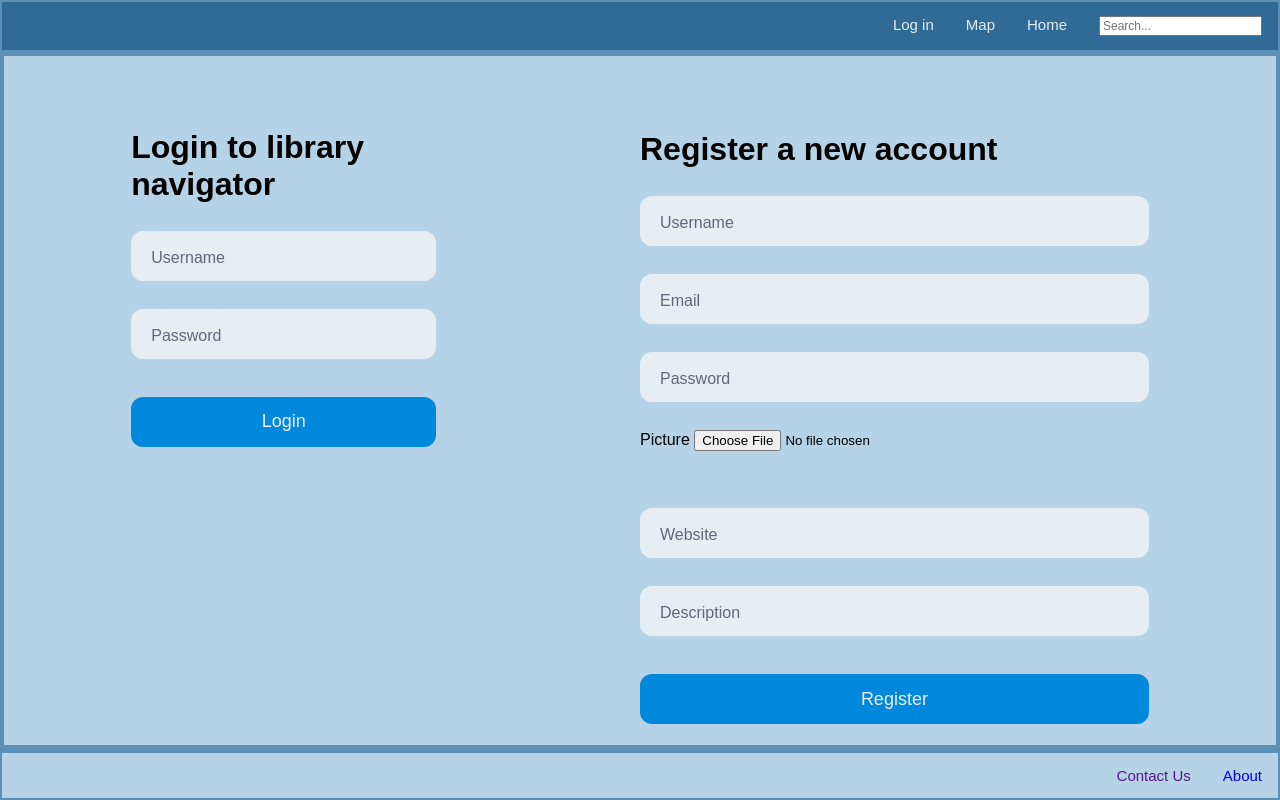
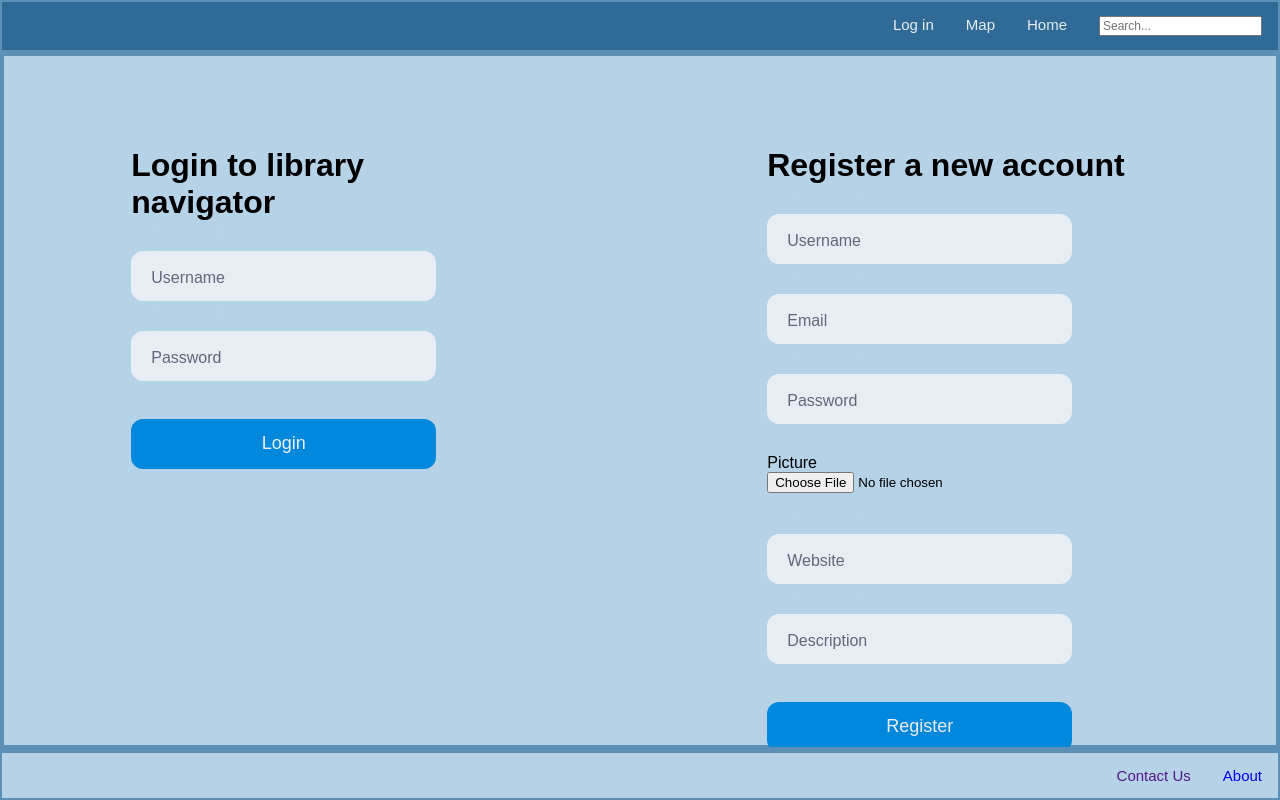
Before and after one commit to lab9teamA/library-navigator, a Django app: page /libnav/login/ in a window 1280 px wide. Run offline with Django 3.2, Linux system fonts and the light colour scheme.

Commit message:
Cleaned and fixed up login html css

```diff
--- a/static/css/base.css
+++ b/static/css/base.css
@@ -574,7 +574,7 @@
     border-style: none;
 }
 
-#bodyBlock #loginPage .lrBlock {
+#bodyBlock .lrBlock {
     height: 80%;
     display: flex;
     flex-direction: row;
@@ -584,7 +584,7 @@
 
 }
 
-#bodyBlock #loginPage .lrBlock #loginWrapper {
+#bodyBlock .lrBlock .lrWrapper {
     width: 60%;
     height: 100%;
     border-radius: 20px;
@@ -594,40 +594,19 @@
 
 #bodyBlock #loginPage .lrBlock h1 {
     font-weight: 600;
-    margin: 1% 0 1% 0;
     padding: 0;
 }
 
 
-#bodyBlock #loginPage .lrBlock #registerWrapper {
-    width: 100%;
-    height: 100%;
-    border-radius: 20px;
-}
-
-#register_form {
-    height: 100%;
-    width: 100%;
+#bodyBlock .lrBlock .lrWrapper .input-container {
+    height: 50px;
+    position: relative;
+    width: 80%;
+    margin-top: 30px;
 }
 
 
-.input-container {
-    height: 50px;
-    position: relative;
-    width: 80%;
-    margin-top: 28px;
-}
-
-
-/*.ic1 {*/
-/*    margin-top: 40px;*/
-/*}*/
-
-/*.ic2 {*/
-/*    margin-top: 30px;*/
-/*}*/
-
-.input {
+#bodyBlock .lrBlock .lrWrapper .input {
     background-color: var(--lightest-blue);
     border-radius: 12px;
     border: 0;
@@ -639,6 +618,8 @@
     width: 100%;
 }
 
+/* Not sure why it only works by itself (no parent hierarchy)*/
+/* Reset is only for login.html */
 .cut {
     background-color: var(--light-blue);
     border-radius: 10px;
@@ -706,5 +687,6 @@
 
 
 .file-input {
-
+    padding: 0;
+    margin: 0;
 }
--- a/templates/libnav/login.html
+++ b/templates/libnav/login.html
@@ -7,7 +7,7 @@
 {% block body_block %}
 <div id="loginPage">
     <div class="lrBlock" id="loginBlock">
-        <div id="loginWrapper">
+        <div id="loginWrapper" class="lrWrapper">
             <h1>Login to library navigator</h1>
             <form action="{% url 'libnav:login' %}" id="login_form" method="post">
                 {% csrf_token %}
@@ -29,7 +29,7 @@
     </div>
 
     <div class="lrBlock" id="registerBlock">
-        <div id="registerWrapper">
+        <div id="registerWrapper" class="lrWrapper">
             <h1>Register a new account</h1>
             <form action="{% url 'libnav:login' %}" enctype="multipart/form-data" id="register_form" method="post">
                 {% csrf_token %}
```
